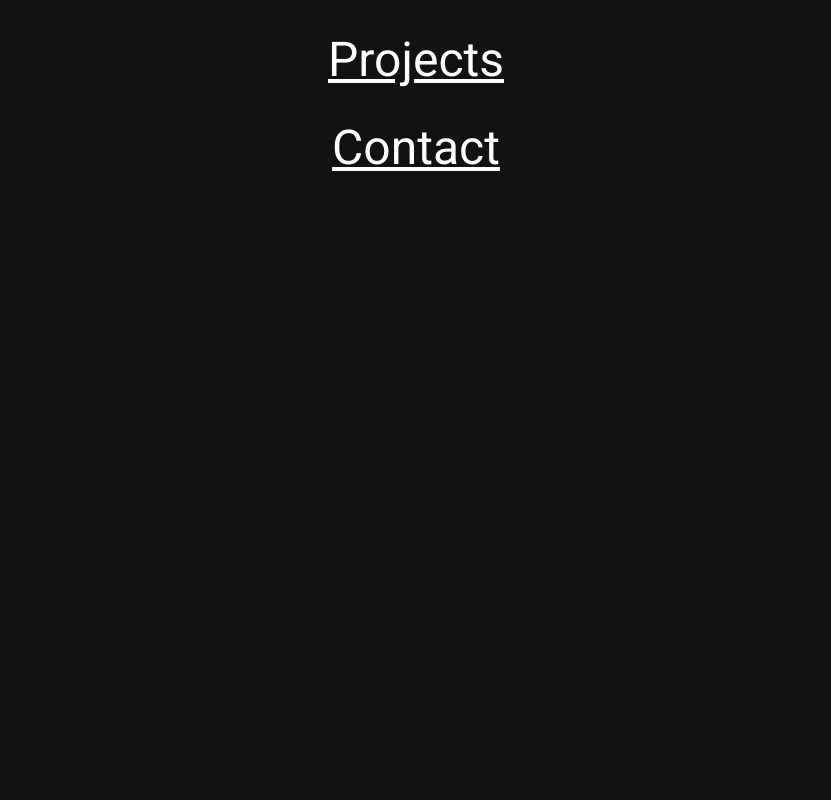
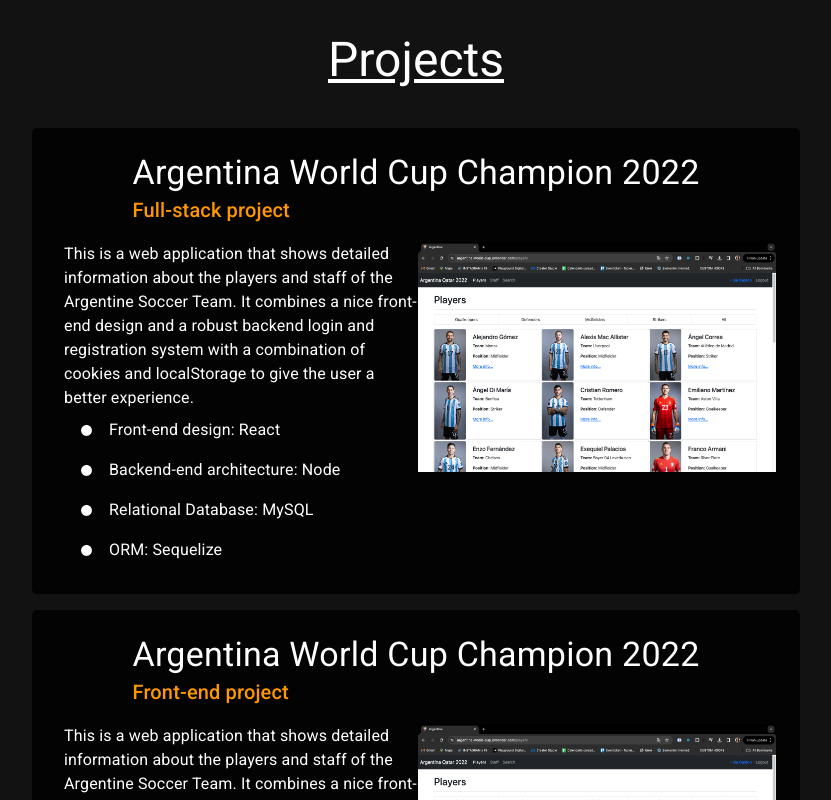
Before and after one commit to GBalatti9/personal-portfolio, a React (Vite) app: page / in a window 1280 px wide. Shown: the part 1160-1960 px from the top of the page, without its empty margins (224-1055 px from the left). Before the commit the page ends 1368 px from the top, so only its background shows below. Built offline with nearby package versions, Linux system fonts and the light colour scheme.

Commit message:
Three main projects

```diff
--- /dev/null
+++ b/src/components/ProjectsList.jsx
@@ -0,0 +1,94 @@
+import { useTheme } from "@emotion/react";
+import { Box, IconButton, Link, List, ListItem, ListItemText, Typography } from "@mui/material";
+import CircleIcon from '@mui/icons-material/Circle';
+
+
+const projects = [
+    {
+        id: '1',
+        title: 'Argentina World Cup Champion 2022',
+        category: 'Full-stack project',
+        description: 'This is a web application that shows detailed information about the players and staff of the Argentine Soccer Team. It combines a nice front-end design and a robust backend login and registration system with a combination of cookies and localStorage to give the user a better experience.',
+        frontEndDesign: 'React',
+        backEndArchitecture: 'Node',
+        relationalDataBase: 'MySQL',
+        orm: 'Sequelize',
+        link: 'https://github.com/GBalatti9/argentina-world-cup',
+    },
+    {
+        id: '2',
+        title: 'Argentina World Cup Champion 2022',
+        category: 'Front-end project',
+        description: 'This is a web application that shows detailed information about the players and staff of the Argentine Soccer Team. It combines a nice front-end design and a robust backend login and registration system with a combination of cookies and localStorage to give the user a better experience.',
+        frontEndDesign: 'React',
+        backEndArchitecture: 'Node',
+        relationalDataBase: 'MySQL',
+        orm: 'Sequelize',
+        link: 'https://github.com/GBalatti9/argentina-world-cup',
+    },
+    {
+        id: '3',
+        title: 'Argentina World Cup Champion 2022',
+        category: 'Backend project',
+        description: 'This is a web application that shows detailed information about the players and staff of the Argentine Soccer Team. It combines a nice front-end design and a robust backend login and registration system with a combination of cookies and localStorage to give the user a better experience.',
+        frontEndDesign: 'React',
+        backEndArchitecture: 'Node',
+        relationalDataBase: 'MySQL',
+        orm: 'Sequelize',
+        link: 'https://github.com/GBalatti9/argentina-world-cup',
+    },
+]
+
+export const ProjectsList = () => {
+
+    const theme = useTheme();
+
+    return (
+        <List>
+            {
+                projects.map((project) => (
+                    <Link href={ project.link } color='inherit' target='_blank' sx={{ textDecoration: 'none' }}>
+                    <ListItem sx={{ backgroundColor: 'rgba(0, 0, 0, 0.8)', borderRadius: '5px', mb: 2, p: 3, '&:hover': { boxShadow: `0px 0px 2px ${theme.palette.primary.main}` } }} key={project.id}>
+                        <Box sx={{ display: 'flex', flexDirection: 'column' }}>
+                            <Box sx={{ mx: 'auto' }}>
+                                <Typography variant="h4"> {project.title} </Typography>
+                                <Typography variant="h6" color={theme.palette.primary.main}> {project.category} </Typography>
+                            </Box>
+
+                            <Box sx={{ mt: 2, display: 'flex' }}>
+                                <Box sx={{ width: '100%', pl: 1 }}>
+                                    {project.description}
+                                    <Box sx={{ display: 'flex', flexDirection: 'column' }}>
+                                        <ListItem>
+                                            <CircleIcon sx={{ fontSize: 'small', mr: 2 }} />
+                                            <Typography variant="body1">Front-end design: {project.frontEndDesign}</Typography>
+                                        </ListItem>
+                                        <ListItem>
+                                            <CircleIcon sx={{ fontSize: 'small', mr: 2 }} />
+                                            <Typography variant="body1">Backend-end architecture: {project.backEndArchitecture}</Typography>
+                                        </ListItem>
+                                        <ListItem>
+                                            <CircleIcon sx={{ fontSize: 'small', mr: 2 }} />
+                                            <Typography variant="body1">Relational Database: {project.relationalDataBase}</Typography>
+                                        </ListItem>
+                                        <ListItem>
+                                            <CircleIcon sx={{ fontSize: 'small', mr: 2 }} />
+                                            <Typography variant="body1">ORM: {project.orm}</Typography>
+                                        </ListItem>
+                                    </Box>
+                                </Box>
+
+
+                                <Box sx={{ width: '100%' }}>
+                                    <img src="/projects/ArgentinaProject.png" style={{ width: '100%', height: '70%' }} />
+                                </Box>
+                            </Box>
+                        </Box>
+                    </ListItem>
+                    </Link>
+                ))
+            }
+
+        </List>
+    )
+}
--- a/src/components/index.js
+++ b/src/components/index.js
@@ -1,2 +1,3 @@
 export * from './NavBar';
 export * from './ScrollToTopButton';
+export * from './ProjectsList';
--- a/src/pages/ProjectsPage.jsx
+++ b/src/pages/ProjectsPage.jsx
@@ -1,13 +1,14 @@
 import { Box, Typography } from "@mui/material"
 import { useTranslation } from "react-i18next"
+import { ProjectsList } from "../components";
 
 
 export const ProjectsPage = () => {
     const { t } = useTranslation();
     return (
-        <Box sx={{ width: { xs: '80%', md: '50%' }, mx: 'auto', mb: 4 }} id='projects'>
-            <Typography variant='h3' sx={{ textAlign: 'center', textDecoration: 'underline' }}> { t('projectsTitle') } </Typography>
-
+        <Box sx={{ width: { xs: '80%', md: '60%' }, mx: 'auto', mb: 4 }} id='projects'>
+            <Typography variant='h3' sx={{ textAlign: 'center', textDecoration: 'underline', mb: 4 }}> { t('projectsTitle') } </Typography>
+            <ProjectsList />
         </Box>
 
     )
```
